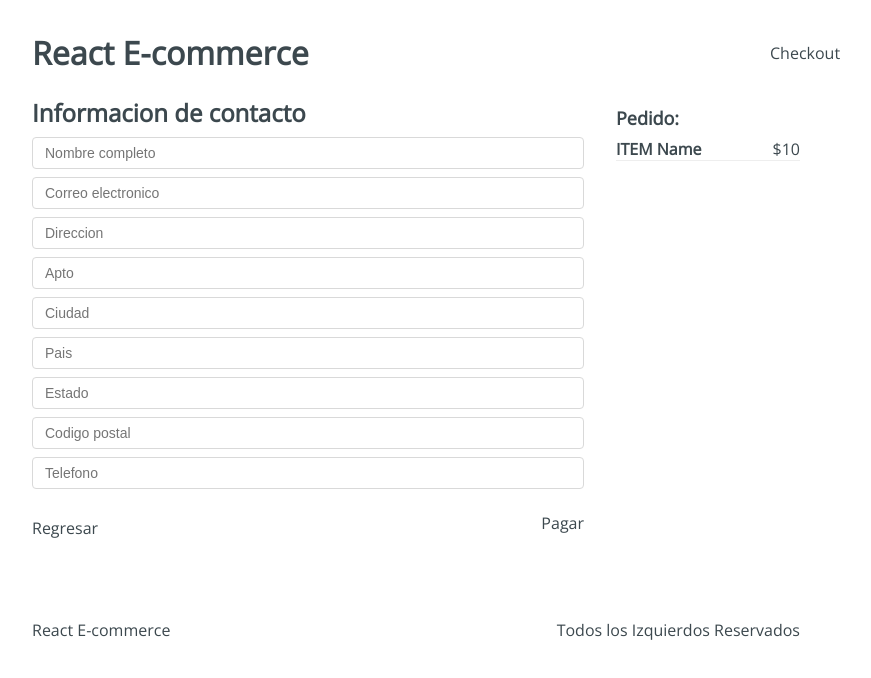
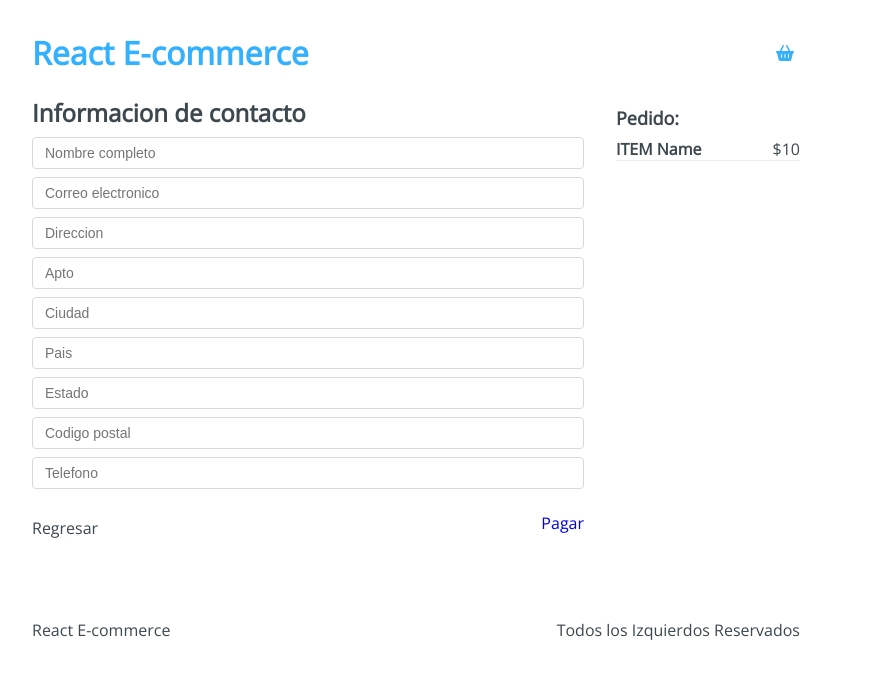
Before and after one commit to jorgetejeda/react-ecommerce, a React app: page /checkout/information in a window 1280 px wide. Shown: the top 678 px of the page, without its empty margins (224-1095 px from the left). Built offline with nearby package versions, Linux system fonts and the light colour scheme.

Commit message:
Se agregaron los iconos de font-awesome, en las pantallas header, checkout

```diff
--- a/public/index.html
+++ b/public/index.html
@@ -1,12 +1,16 @@
 <!DOCTYPE html>
 <html lang="en">
+
 <head>
     <meta charset="UTF-8">
     <meta http-equiv="X-UA-Compatible" content="IE=edge">
     <meta name="viewport" content="width=device-width, initial-scale=1.0">
-    <title>Document</title>
+    <title>React E-Commerce</title>
+    <script src="https://kit.fontawesome.com/473d269aa9.js" crossorigin="anonymous"></script>
 </head>
+
 <body>
     <div id="app"></div>
 </body>
+
 </html>
--- a/src/components/Header.jsx
+++ b/src/components/Header.jsx
@@ -1,10 +1,17 @@
 import React from 'react';
+import { Link } from 'react-router-dom';
 import '../styles/components/Header.css';
 
 const Header = () => (
   <div className="Header">
-    <h1 className="Header-title">React E-commerce</h1>
-    <div className="Header-checkout">Checkout</div>
+    <h1 className="Header-title">
+      <Link to="/">React E-commerce</Link>
+    </h1>
+    <div className="Header-checkout">
+      <Link to="/checkout">
+        <i className="fas fa-shopping-basket"/>
+      </Link>
+    </div>
   </div>
 );
 
--- a/src/containers/Checkout.jsx
+++ b/src/containers/Checkout.jsx
@@ -1,4 +1,5 @@
 import React from 'react';
+import { Link } from 'react-router-dom';
 import '../styles/components/Checkout.css';
 
 const Checkout = () => (
@@ -10,12 +11,16 @@
           <h4>ITEM name</h4>
           <span>$10</span>
         </div>
-        <button type="button">Eliminar</button>
+        <button type="button">
+          <i className="fas fa-trash-alt"/>
+        </button>
       </div>
     </div>
     <div className="Checkout-sidebar">
       <h3>Precio Total: $10</h3>
-      <button type="button">Continuar pedido</button>
+      <Link to="/checkout/information">
+        <button type="button">Continuar pedido</button>
+      </Link>
     </div>
   </div>
 );
--- a/src/containers/Information.jsx
+++ b/src/containers/Information.jsx
@@ -1,5 +1,6 @@
 import React from 'react';
-import "../styles/components/Information.css"
+import { Link } from 'react-router-dom';
+import '../styles/components/Information.css';
 
 const Information = () => (
   <div className="Information">
@@ -22,7 +23,9 @@
       </div>
       <div className="Information-buttons">
         <div className="Information-back">Regresar</div>
-        <div className="Information-next">Pagar</div>
+        <div className="Information-next">
+          <Link to="/checkout/payment">Pagar</Link>
+        </div>
       </div>
     </div>
     <div className="Information-sidebar">
```
